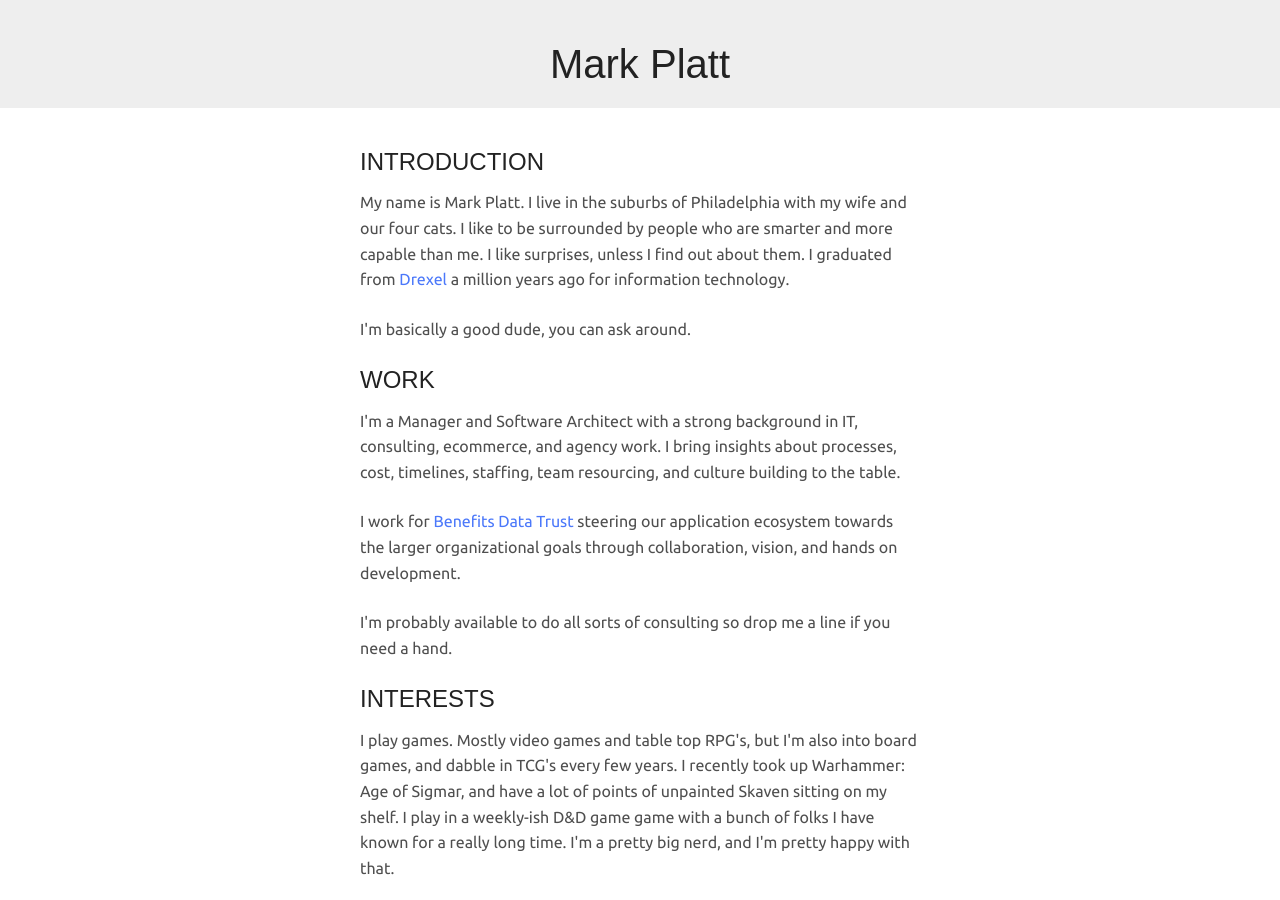
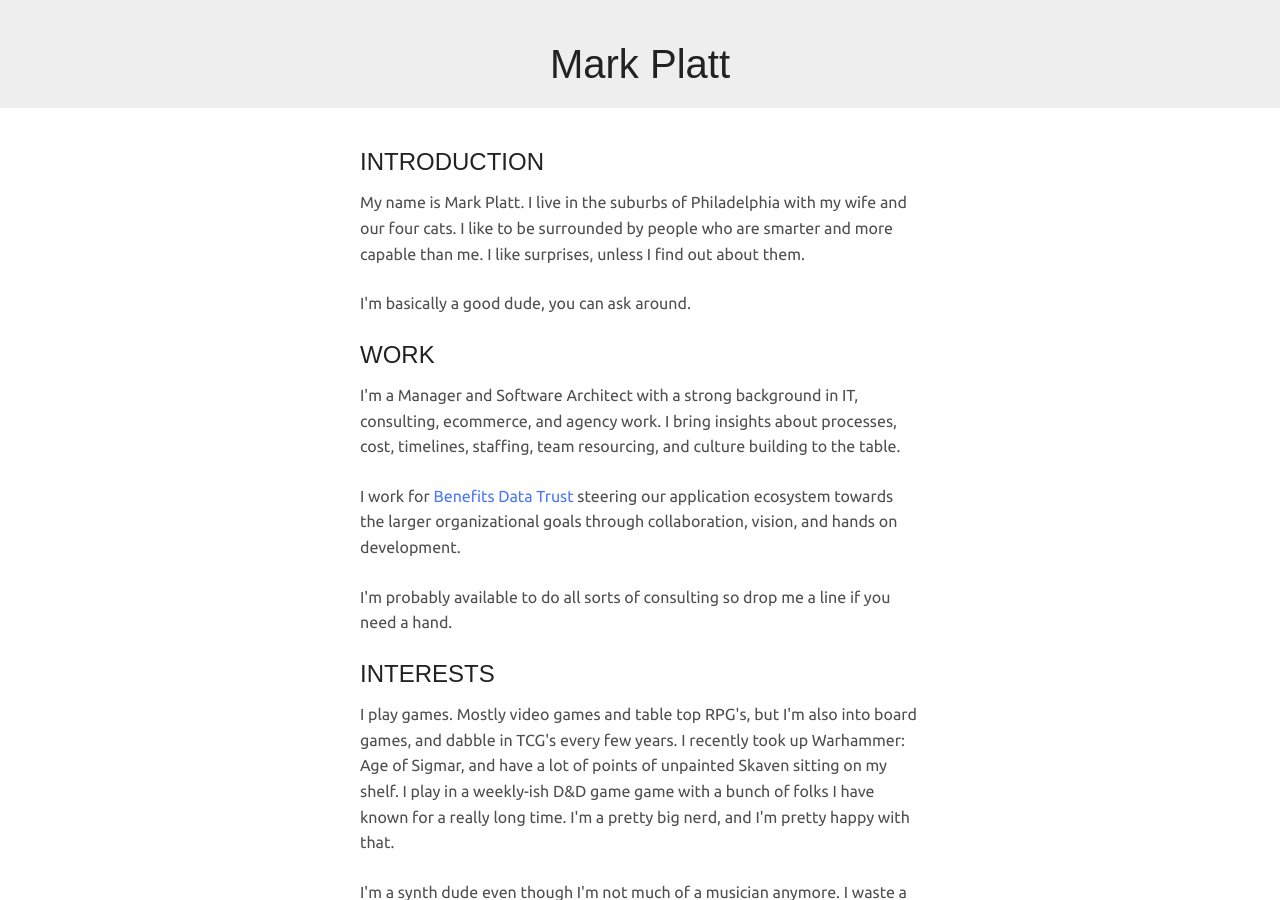
Before and after one commit to mrkplt/mrkplt.github.io, a Jekyll site: the page built from index.html, in a window 1280 px wide and 900 px high. Built offline with Jekyll 4.4.1, drawn with Linux system fonts in a browser that asks for light colours; some web fonts are replaced.

Commit message:
Update bio.html

```diff
--- a/_includes/bio.html
+++ b/_includes/bio.html
@@ -1,4 +1,3 @@
 <h2 id='bio'>Introduction</h2>
-<p>My name is Mark Platt. I live in the suburbs of Philadelphia with my wife and our four cats. I like to be surrounded by people who are smarter and more capable than me. I like surprises, unless I find out about them. I graduated from <a href="http://www.drexel.edu">Drexel</a> a million years ago for information technology.</p>
+<p>My name is Mark Platt. I live in the suburbs of Philadelphia with my wife and our four cats. I like to be surrounded by people who are smarter and more capable than me. I like surprises, unless I find out about them.</p>
 <p>I'm basically a good dude, you can ask around.</p>
-<a href="#top" class='visually-hidden'>Top</a>
```
